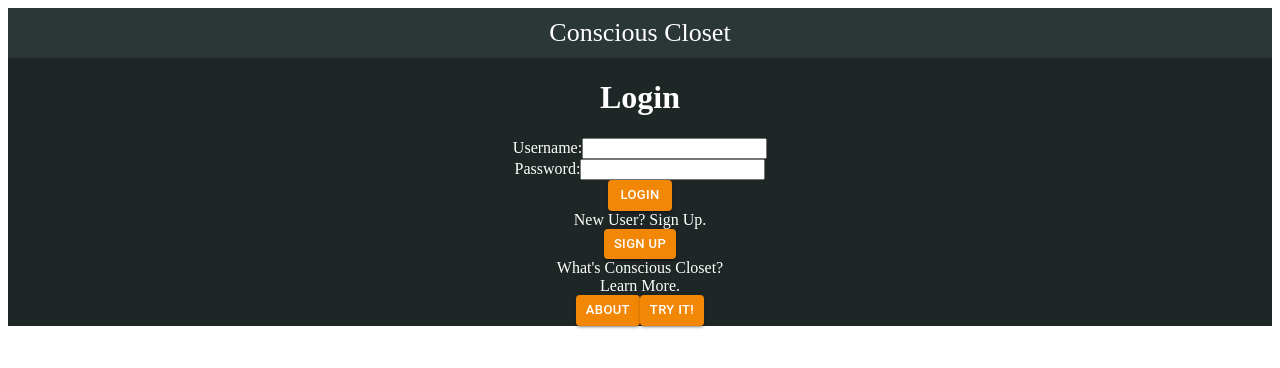
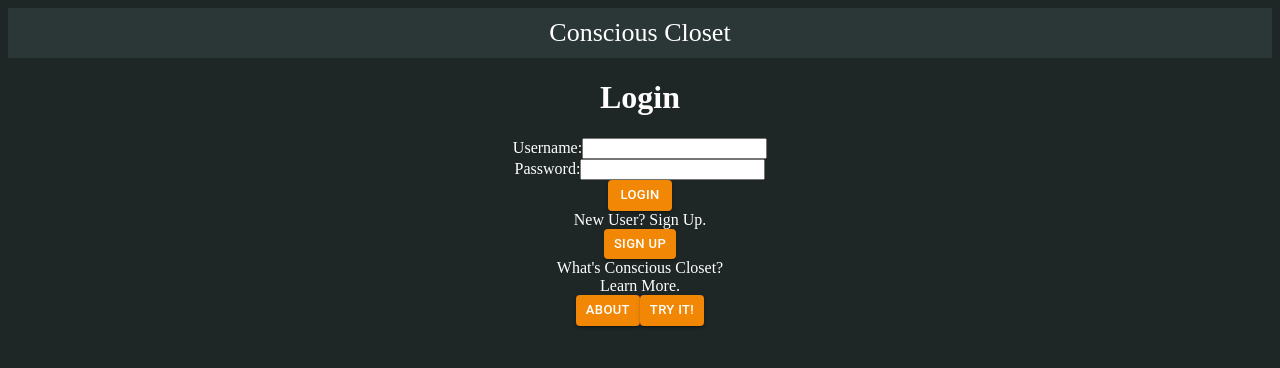
Before and after one commit to courtolesee/conscious-closet, a React (Create React App) app: page / in a window 1280 px wide. Shown: the top 368 px of the page. Built offline with nearby package versions, Linux system fonts and the light colour scheme; no server answers.

Commit message:
update to app background

```diff
--- a/src/Components/App/App.css
+++ b/src/Components/App/App.css
@@ -15,6 +15,14 @@
   color: white;
 }
 
+body {
+  background-color: #1e2626;
+}
+
+.App-body {
+  background-color: #1e2626;
+}
+
 .closetSticky {
   position: sticky;
   top: 0px;
--- a/src/Components/App/App.js
+++ b/src/Components/App/App.js
@@ -26,6 +26,7 @@ class App extends Component {
       <header className="App-header">
         Conscious Closet
       </header>
+      <body className="App-body">
         <Router>
           <Route path="/about" component={ About } />
           <Route path="/try" component={ TryIt } />
@@ -36,6 +37,7 @@ class App extends Component {
           <ProtectedRoute path="/graph" component={ Graph } />
           <ProtectedRoute path="/account" component={ AccountSettings } />
         </Router>
+      </body>
     </div>
     );
   }
```
